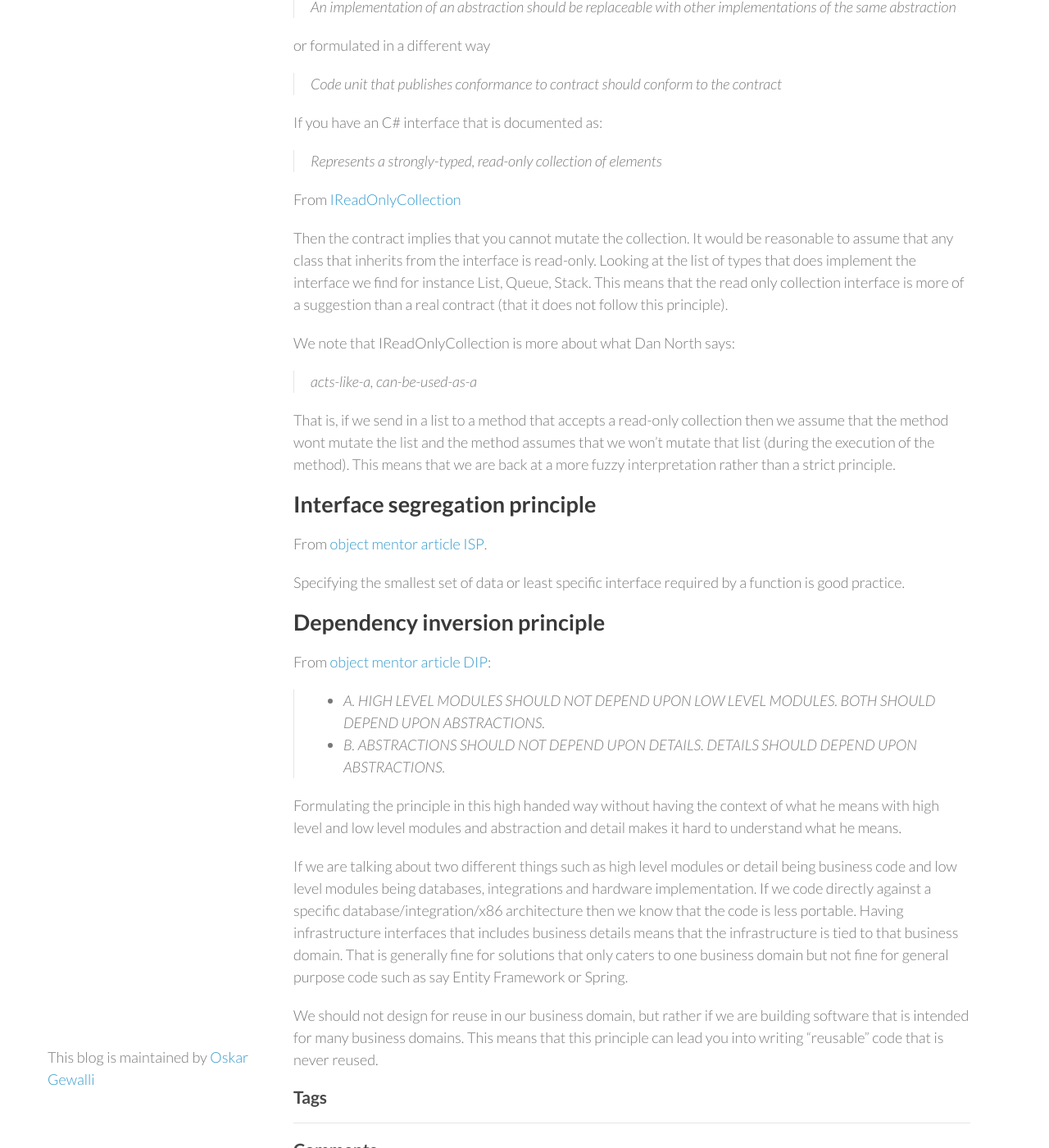
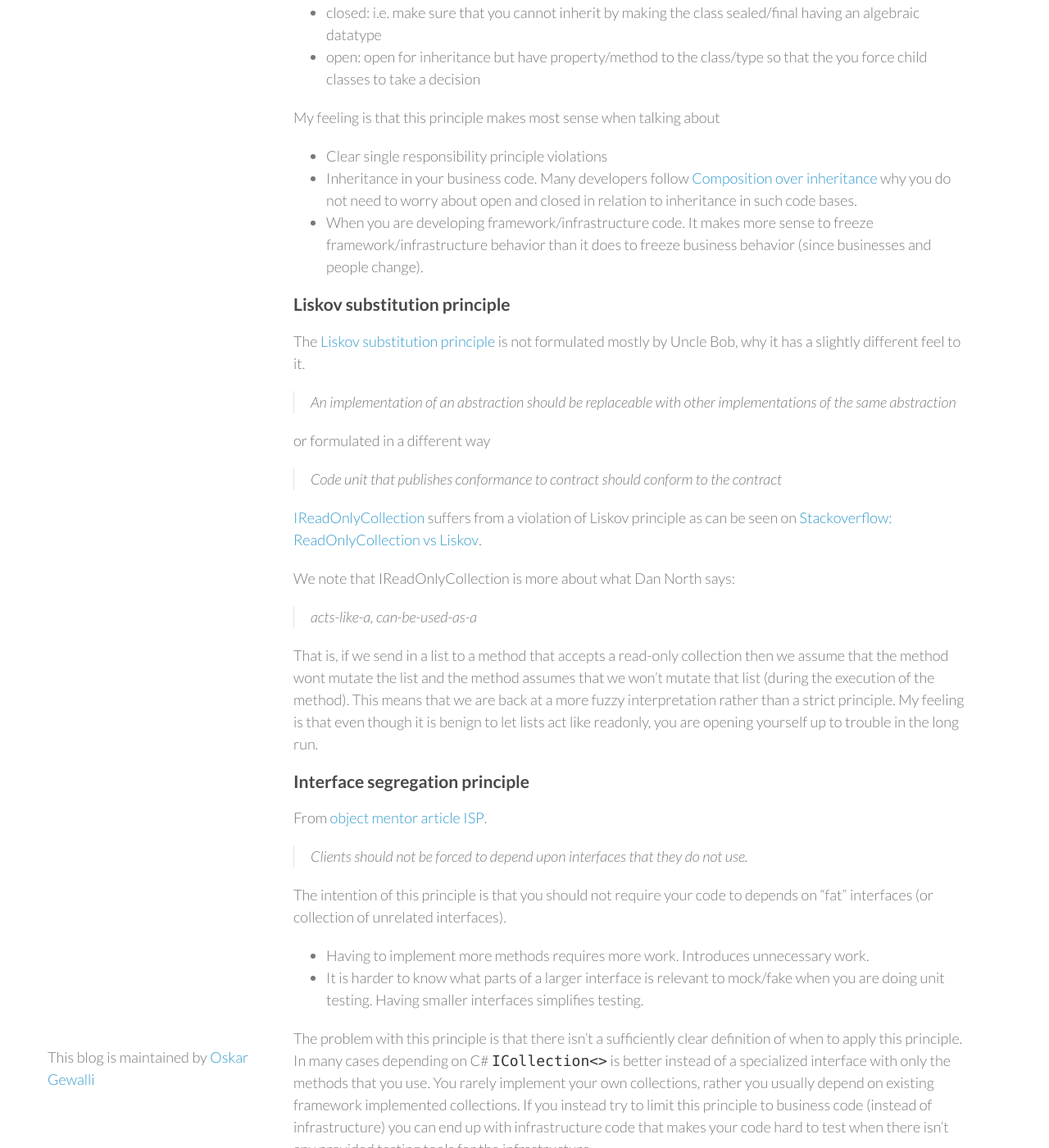
Before and after one commit to wallymathieu/assertfail, a Jekyll site: the page built from _posts/2023-08-17-What-does-SOLID-mean.md, in a window 1280 px wide and 1400 px high, scrolled down 1610 px. Shown: the whole window at 82% size. Built offline with Jekyll 4.4.1, drawn with Linux system fonts in a browser that asks for light colours; nearby versions of some CDN libraries; some of the changed text lies outside the part shown.

Commit message:
What does SOLID mean

```diff
--- a/_posts/2023-08-17-What-does-SOLID-mean.md
+++ b/_posts/2023-08-17-What-does-SOLID-mean.md
@@ -8,27 +8,39 @@
 
 - [Dan North: Why Every Element of SOLID is Wrong](https://speakerdeck.com/tastapod/why-every-element-of-solid-is-wrong)
 - [Wikipedia](https://en.wikipedia.org/wiki/SOLID#SOLID_Principles)
+- [SOLID for functional programming](https://stackoverflow.com/questions/5577054/solid-for-functional-programming)
+- [Equivalent of SOLID principles for functional programming](https://softwareengineering.stackexchange.com/questions/165356/equivalent-of-solid-principles-for-functional-programming)
 
-## Single responsibility principle
+## Principles
+
+### Single responsibility principle
 
 Let us start with [The single responsibility principle](https://blog.cleancoder.com/uncle-bob/2014/05/08/SingleReponsibilityPrinciple.html):
 
 > “We have tried to demonstrate by these examples that it is almost always incorrect to begin the decomposition of a system into modules on the basis of a flowchart. We propose instead that one begins with a list of difficult design decisions or design decisions which are likely to change. Each module is then designed to hide such a decision from the others.”
 
-The problem with this principle is that the definition is open for interpretation. The principle assumes sufficient experience around what kind of changes in requirements we can expect (something that depends on the people involved). I've worked with people that have a good grasp on how large a class/module or function should be, but the problem is that people have different expectations around what kind responsibility/concern code should have. It is a good thing to keep code focused on one thing, so the principle should be more of a reminder to break out or move code that does not fit. As [Marco Cecconi in 'I don't love the single responsibility principle'](https://sklivvz.com/posts/i-dont-love-the-single-responsibility-principle) mentions, to avoid making a mess you need balance coupling and cohesion (not something you would expect a developer that has only worked for a few years to know).
+some see it as:
 
-## Open-Closed principle
+> do one thing and do it well
+
+The problem with this principle is that the definition is open for interpretation. The principle assumes sufficient experience around what kind of changes in requirements we can expect (something that depends on the people involved). I've worked with people that have a good grasp on how large a class/module or function should be, but the problem is that people have different expectations around what kind responsibility/concern code should have. It is a good thing to keep code focused on one thing, so the principle should be more of a reminder to break out or move code that does not fit. As [Marco Cecconi in 'I don't love the single responsibility principle'](https://sklivvz.com/posts/i-dont-love-the-single-responsibility-principle) mentions, to avoid making a mess you need balance coupling and cohesion (not something you would expect a developer that has only worked for a few years to know). It can still be good to have it in mind.
+
+### Open-Closed principle
+
+> Software entities ... should be open for extension, but closed for modification.
 
 Mentioned in [The Open-Closed Principle](https://web.archive.org/web/20060822033314/http://www.objectmentor.com/resources/articles/ocp.pdf)
 Another principle that you need to have experience in order to apply in a good way. The risk is that it becomes as Dan North says
 
 > Cruft Accretion Principle
 
-This is due to the principle having an overly ambitious scope.
+I don't agree with Dan North. If you have smaller code blocks as mentioned in single responsibility principle you can garbage collect old code.
 
-If we pull back on the ambition and instead focus on some of the things he talks about in the article we can summarize as following:
+Perhaps some of the issues around this principle is that it becomes overly ambitious scope if taken out of context. If we pull back on the ambition and instead focus on some of the things he talks about in the article we can summarize as following:
 
-The reason for the principle is that you want to avoid cascade of changes due to a single change of one code unit.
+The reason for the principle is that you want to avoid cascade of changes due to a single change of one code unit. That is
+
+> Allowing you to change behaviors without modifying code
 
 An example is given how it is brittle to write code that uses "runtime type identification". Why is that brittle?  The reason it is brittle is because if you have a class that is not `sealed` in C# or `final` in Java or C++, someone can easily inherit and break old assumptions.
 
@@ -37,9 +49,13 @@
 - closed: i.e. make sure that you cannot inherit by making the class sealed/final having an algebraic datatype
 - open: open for inheritance but have property/method to the class/type so that the you force child classes to take a decision
 
-My feeling is that this principle makes most sense when talking about inheritance in your business code or when you are developing framework/infrastructure code. Many developers follow [Composition over inheritance](https://en.wikipedia.org/wiki/Composition_over_inheritance).
+My feeling is that this principle makes most sense when talking about
 
-## Liskov substitution principle
+- Clear single responsibility principle violations
+- Inheritance in your business code. Many developers follow [Composition over inheritance](https://en.wikipedia.org/wiki/Composition_over_inheritance) why you do not need to worry about open and closed in relation to inheritance in such code bases.
+- When you are developing framework/infrastructure code. It makes more sense to freeze framework/infrastructure behavior than it does to freeze business behavior (since businesses and people change).
+
+### Liskov substitution principle
 
 The [Liskov substitution principle](https://en.wikipedia.org/wiki/Liskov_substitution_principle) is not formulated mostly by Uncle Bob, why it has a slightly different feel to it.
 
@@ -49,35 +65,39 @@
 
 > Code unit that publishes conformance to contract should conform to the contract
 
-If you have an C# interface that is documented as:
-
-> Represents a strongly-typed, read-only collection of elements
-
-From [IReadOnlyCollection](https://learn.microsoft.com/en-us/dotnet/api/system.collections.generic.ireadonlycollection-1?view=net-7.0#definition)
-
-Then the contract implies that you cannot mutate the collection. It would be reasonable to assume that any class that inherits from the interface is read-only. Looking at the list of types that does implement the interface we find for instance List, Queue, Stack. This means that the read only collection interface is more of a suggestion than a real contract (that it does not follow this principle).
+[IReadOnlyCollection](https://learn.microsoft.com/en-us/dotnet/api/system.collections.generic.ireadonlycollection-1?view=net-7.0#definition) suffers from a violation of Liskov principle as can be seen on [Stackoverflow: ReadOnlyCollection vs Liskov](https://stackoverflow.com/questions/13819058/readonlycollection-vs-liskov-how-to-correctly-model-immutable-representations).
 
 We note that IReadOnlyCollection is more about what Dan North says:
 
 > acts-like-a, can-be-used-as-a
 
-That is, if we send in a list to a method that accepts a read-only collection then we assume that the method wont mutate the list and the method assumes that we won't mutate that list (during the execution of the method). This means that we are back at a more fuzzy interpretation rather than a strict principle.
+That is, if we send in a list to a method that accepts a read-only collection then we assume that the method wont mutate the list and the method assumes that we won't mutate that list (during the execution of the method). This means that we are back at a more fuzzy interpretation rather than a strict principle. My feeling is that even though it is benign to let lists act like readonly, you are opening yourself up to trouble in the long run.
 
-## Interface segregation principle
+### Interface segregation principle
 
 From [object mentor article ISP](https://docs.google.com/a/cleancoder.com/viewer?a=v&pid=explorer&chrome=true&srcid=0BwhCYaYDn8EgOTViYjJhYzMtMzYxMC00MzFjLWJjMzYtOGJiMDc5N2JkYmJi&hl=en).
 
-Specifying the smallest set of data or least specific interface required by a function is good practice.
+> Clients should not be forced to depend upon interfaces that they do not use.
 
-## Dependency inversion principle
+The intention of this principle is that you should not require your code to depends on "fat" interfaces (or collection of unrelated interfaces).
+
+- Having to implement more methods requires more work. Introduces unnecessary work.
+- It is harder to know what parts of a larger interface is relevant to mock/fake when you are doing unit testing. Having smaller interfaces simplifies testing.
+
+The problem with this principle is that there isn't a sufficiently clear definition of when to apply this principle. In many cases depending on C# `ICollection<>` is better instead of a specialized interface with only the methods that you use. You rarely implement your own collections, rather you usually depend on existing framework implemented collections. If you instead try to limit this principle to business code (instead of infrastructure) you can end up with infrastructure code that makes your code hard to test when there isn't any provided testing tools for the infrastructure.
+
+### Dependency inversion principle
 
 From [object mentor article DIP](https://web.archive.org/web/20110714224327/http://www.objectmentor.com/resources/articles/dip.pdf):
 
-> - A. HIGH LEVEL MODULES SHOULD NOT DEPEND UPON LOW LEVEL MODULES. BOTH SHOULD DEPEND UPON ABSTRACTIONS.
-> - B. ABSTRACTIONS SHOULD NOT DEPEND UPON DETAILS. DETAILS SHOULD DEPEND UPON ABSTRACTIONS.
+> modules that encapsulate high level policy should not depend upon modules that implement details. Rather, both kinds of modules should depend upon abstractions.
 
-Formulating the principle in this high handed way without having the context of what he means with high level and low level modules and abstraction and detail makes it hard to understand what he means.
+Why? My feeling is that he describes a situation with a solution with a mix of business logic and low level implementation logic. It could also be that this principle makes most sense if you try to use ports and [adapters/hexagonal/clean architecture](https://blog.ploeh.dk/2016/03/18/functional-architecture-is-ports-and-adapters/).
 
 If we are talking about two different things such as high level modules or detail being business code and low level modules being databases, integrations and hardware implementation. If we code directly against a specific database/integration/x86 architecture then we know that the code is less portable. Having infrastructure interfaces that includes business details means that the infrastructure is tied to that business domain. That is generally fine for solutions that only caters to one business domain but not fine for general purpose code such as say Entity Framework or Spring.
 
-We should not design for reuse in our business domain, but rather if we are building software that is intended for many business domains. This means that this principle can lead you into writing "reusable" code that is never reused.
+We should not design for reuse in our business domain, but rather if we are building software that is intended for many business domains. This means that by misunderstanding this principle it can lead you into writing "reusable" code that should never be reused.
+
+## Conclusion
+
+My feeling is that SOLID makes sense. It does however require you to have worked as a software developer/engineer enough in order to get the experience needed to understand them. I've talked with coworkers that have seen the failure mode of teams trying to apply the principles in a mechanical fashion.
```
